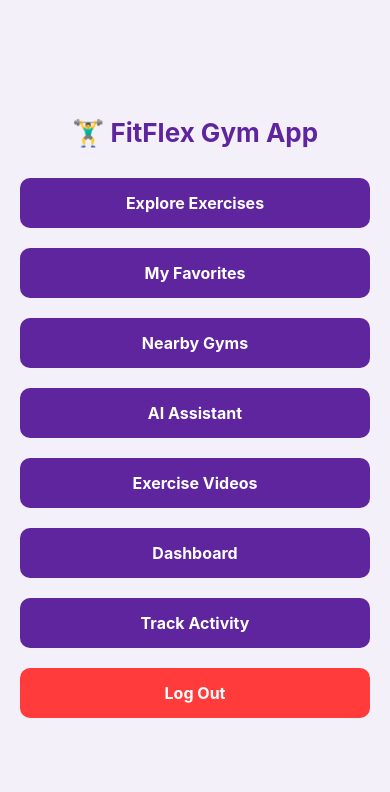
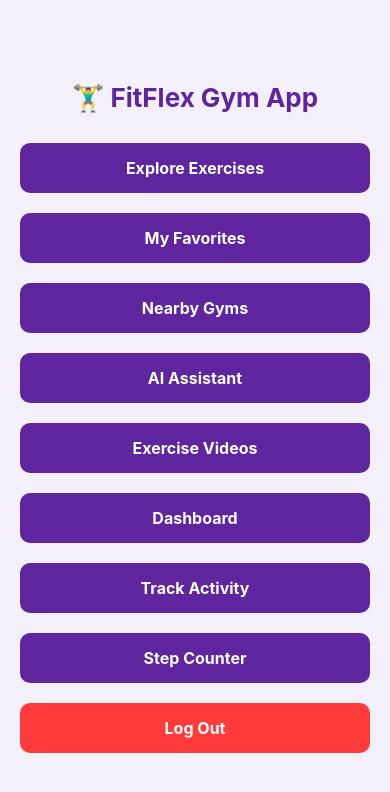
Before and after one commit to robua221/FitFlexApp, a React Native app: screen /Home in a window 390 px wide. Shown: the top 792 px of the page. Built offline with nearby package versions, Linux system fonts and the light colour scheme; no server answers.

Commit message:
speedometer

```diff
--- a/navigation/AppNavigator.js
+++ b/navigation/AppNavigator.js
@@ -12,6 +12,7 @@ import LoginScreen from "../screens/LoginScreen";
 import SignupScreen from "../screens/SignupScreen";
 import DashboardScreen from "../screens/DashboardScreen";
 import ActivityTrackerScreen from "../screens/ActivityTrackerScreen";
+import StepCounterScreen from "../screens/StepCounterScreen";
 
 const Stack = createStackNavigator();
 
@@ -37,10 +38,12 @@ export default function AppNavigator() {
         <Stack.Screen name="AIAssistant" component={AIAssistant} />
         <Stack.Screen name="ExerciseVideos" component={ExerciseVideosScreen} />
         <Stack.Screen name="Dashboard" component={DashboardScreen} />
+<Stack.Screen name="StepCounter" component={StepCounterScreen} />
 
         <Stack.Screen
           name="ActivityTracker"
           component={ActivityTrackerScreen}
+
         />
       </Stack.Navigator>
     </NavigationContainer>
--- a/package.json
+++ b/package.json
@@ -18,6 +18,7 @@
     "axios": "^1.11.0",
     "expo": "^54.0.10",
     "expo-location": "~19.0.7",
+    "expo-sensors": "~15.0.7",
     "expo-status-bar": "~3.0.8",
     "firebase": "^12.0.0",
     "react": "19.1.0",
--- a/screens/HomeScreen.js
+++ b/screens/HomeScreen.js
@@ -40,6 +40,10 @@ export default function HomeScreen({ navigation }) {
       <TouchableOpacity style={styles.button} onPress={() => navigation.navigate('ActivityTracker')}>
   <Text style={FONTS.button}>Track Activity</Text>
 </TouchableOpacity>
+<TouchableOpacity style={styles.button} onPress={() => navigation.navigate('StepCounter')}>
+  <Text style={FONTS.button}>Step Counter</Text>
+</TouchableOpacity>
+
 
 
       <TouchableOpacity style={[styles.button, { backgroundColor: COLORS.danger }]} onPress={handleLogout}>
--- /dev/null
+++ b/screens/StepCounterScreen.js
@@ -0,0 +1,49 @@
+import React, { useState, useEffect } from "react";
+import { View, Text, StyleSheet } from "react-native";
+import { Pedometer } from "expo-sensors";
+
+export default function StepCounterScreen() {
+  const [isAvailable, setIsAvailable] = useState(false);
+  const [steps, setSteps] = useState(0);
+
+  useEffect(() => {
+    // Check if sensor is available
+    Pedometer.isAvailableAsync().then(
+      (result) => setIsAvailable(result),
+      (error) => console.log("Pedometer error:", error)
+    );
+
+    // Subscribe to step updates
+    const subscription = Pedometer.watchStepCount((result) => {
+      setSteps(result.steps);
+    });
+
+    return () => subscription && subscription.remove();
+  }, []);
+
+  const distanceKm = (steps * 0.0008).toFixed(2); // avg 1 step = 0.8 meters
+  const caloriesBurned = Math.round(steps * 0.04); // avg 0.04 cal per step
+
+  return (
+    <View style={styles.container}>
+      <Text style={styles.title}>🚶 Step Counter</Text>
+
+      {!isAvailable ? (
+        <Text style={styles.error}>Step counter not available on this device</Text>
+      ) : (
+        <>
+          <Text style={styles.stat}>Steps: {steps}</Text>
+          <Text style={styles.stat}>Distance: {distanceKm} km</Text>
+          <Text style={styles.stat}>Calories Burned: {caloriesBurned} cal</Text>
+        </>
+      )}
+    </View>
+  );
+}
+
+const styles = StyleSheet.create({
+  container: { flex: 1, justifyContent: "center", alignItems: "center", padding: 20 },
+  title: { fontSize: 30, fontWeight: "bold", marginBottom: 20 },
+  stat: { fontSize: 22, marginVertical: 10 },
+  error: { fontSize: 18, color: "red" },
+});
```
Also changed, not shown: 1 other file (tests, documents, lock files or other folders).
